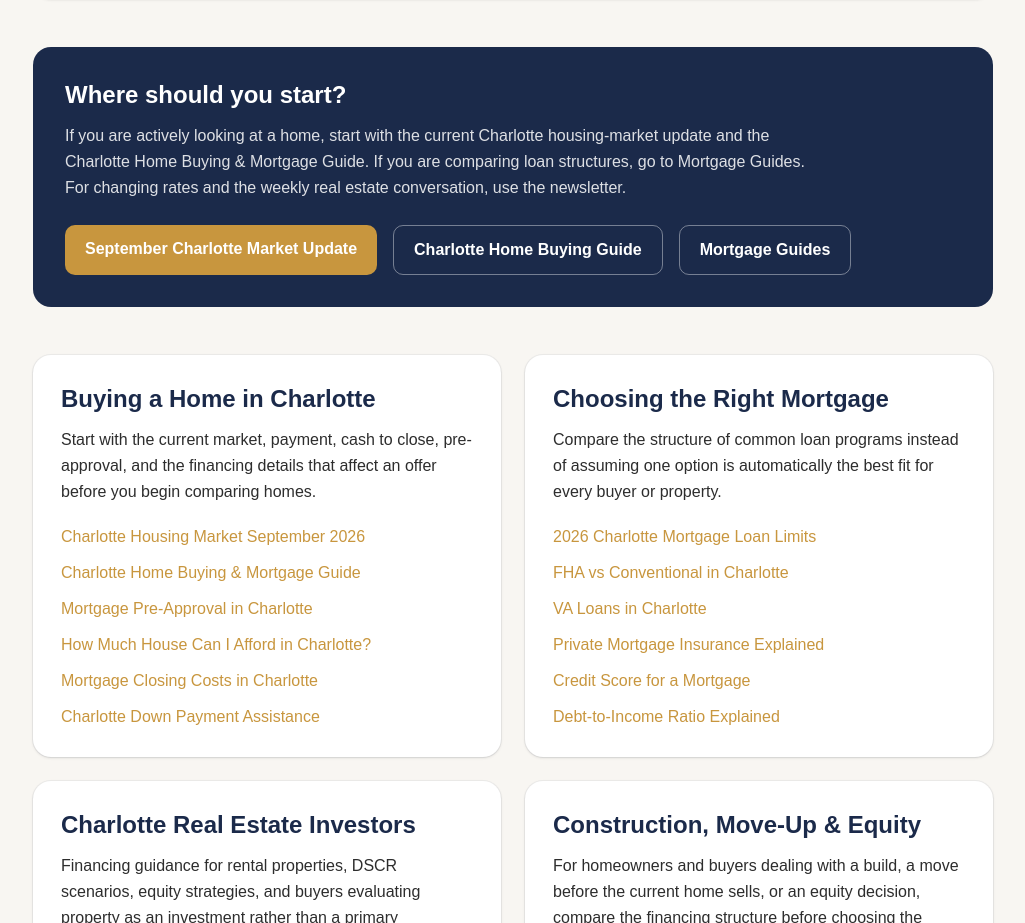
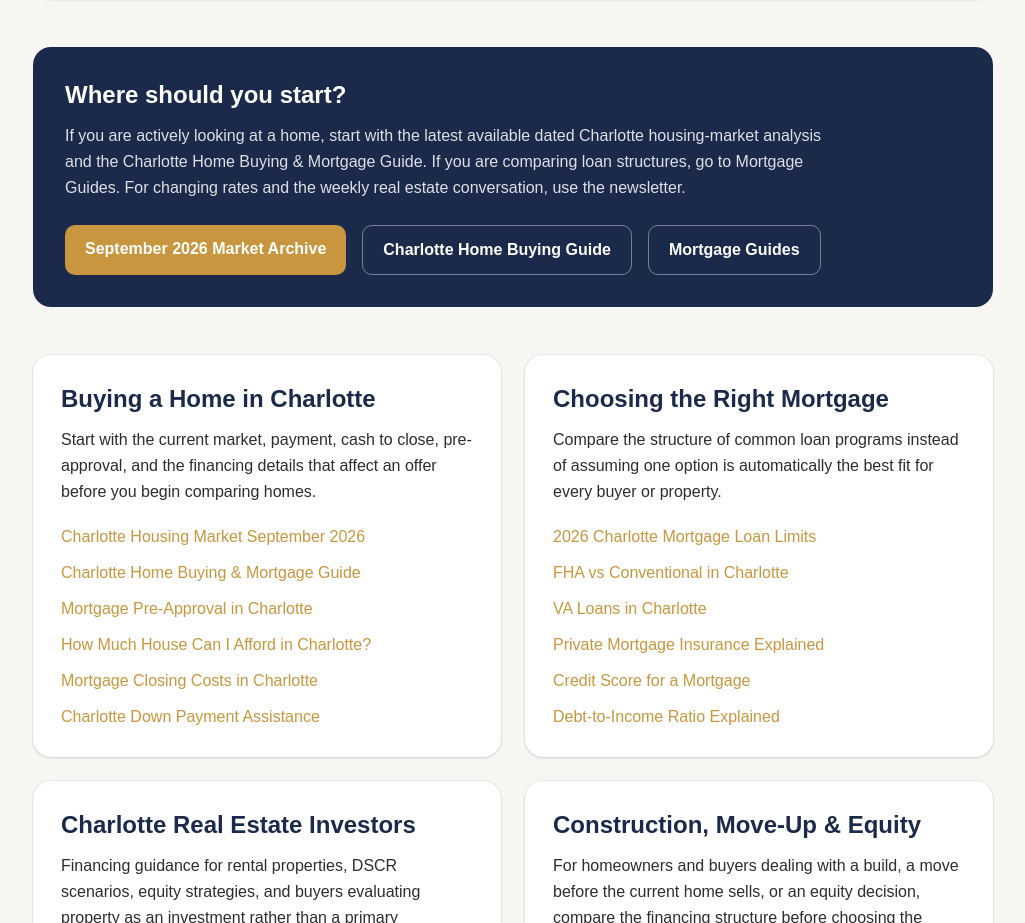
Before and after one commit to JLshope12/jacob-shope-mortgage, a Next.js app: page /blog in a window 1280 px wide. Shown: the part 813-1736 px from the top of the page, without its empty margins (127-1152 px from the left). Built offline with nearby package versions, Linux system fonts and the light colour scheme.

Commit message:
SEO: label September market content as dated archive

```diff
--- a/app/blog/page.tsx
+++ b/app/blog/page.tsx
@@ -151,13 +151,13 @@ export default function BlogPage() {
         <section className="mt-12 rounded-2xl bg-navy p-8 text-white">
           <h2 className="text-2xl font-bold">Where should you start?</h2>
           <p className="mt-3 max-w-3xl leading-relaxed text-white/85">
-            If you are actively looking at a home, start with the current Charlotte housing-market update
+            If you are actively looking at a home, start with the latest available dated Charlotte housing-market analysis
             and the Charlotte Home Buying & Mortgage Guide. If you are comparing loan structures, go to
             Mortgage Guides. For changing rates and the weekly real estate conversation, use the newsletter.
           </p>
           <div className="mt-6 flex flex-wrap gap-4">
             <Link href="/charlotte-housing-market-september-2026" className="rounded-lg bg-gold px-5 py-3 font-semibold text-white hover:bg-gold/90">
-              September Charlotte Market Update
+              September 2026 Market Archive
             </Link>
             <Link href="/charlotte-home-buying-mortgage-guide" className="rounded-lg border border-white/40 px-5 py-3 font-semibold text-white hover:bg-white hover:text-navy">
               Charlotte Home Buying Guide
```
